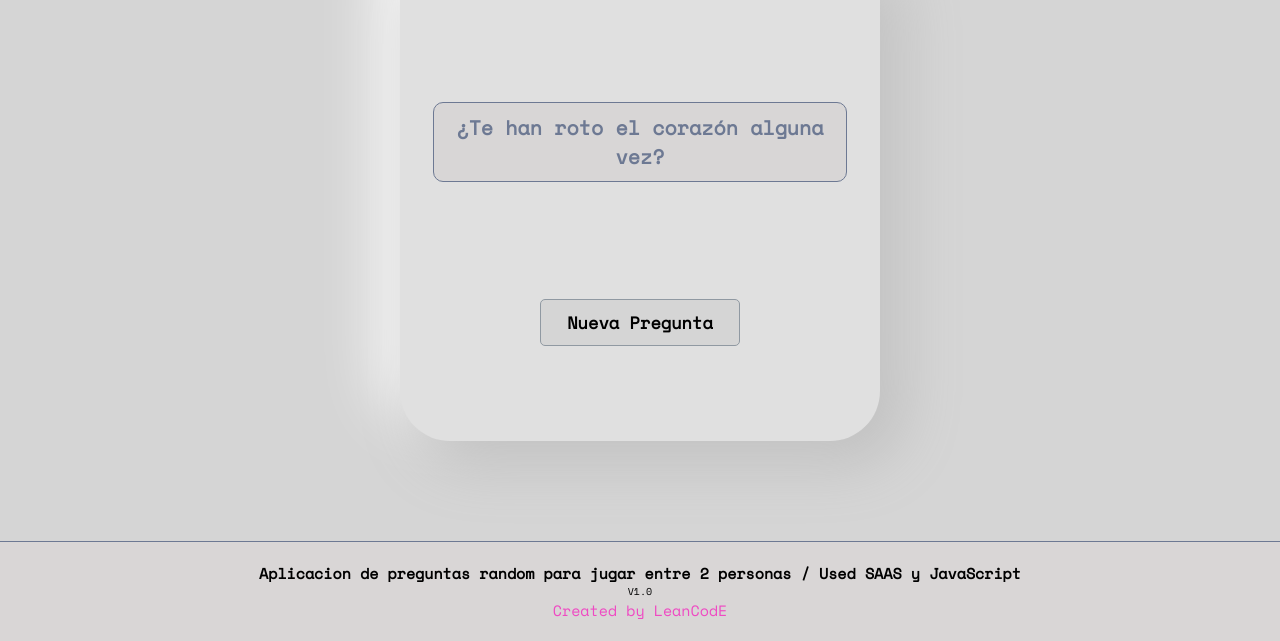
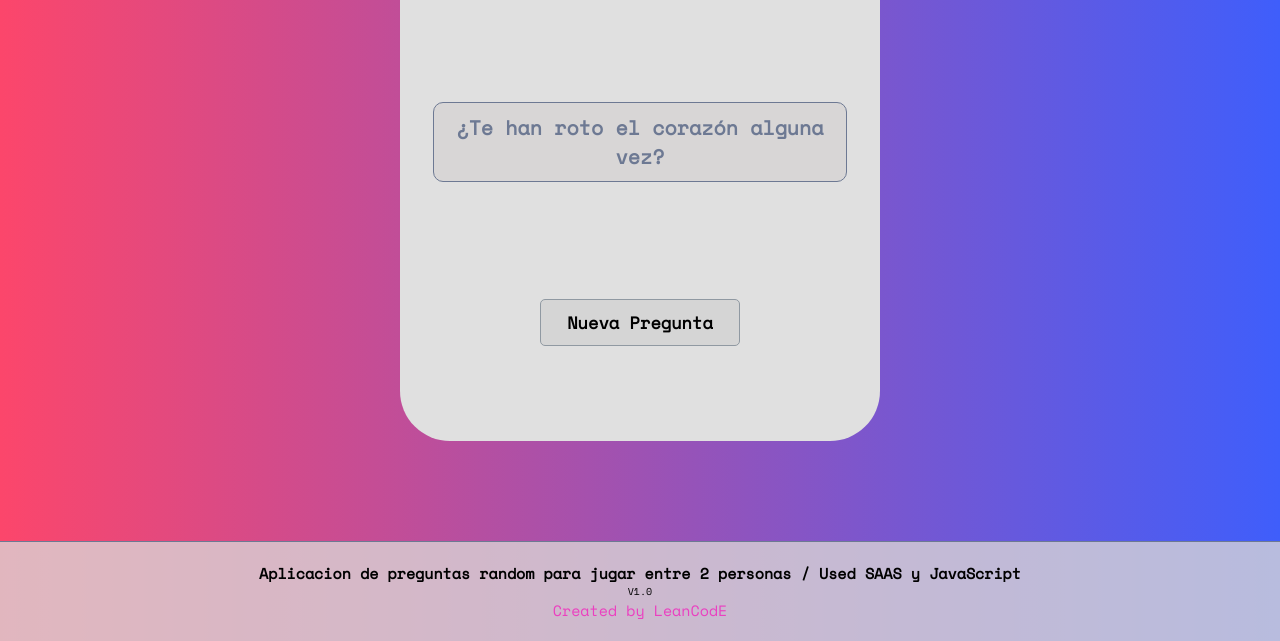
Before and after one commit to LeanCodE476/Random-Questions, a plain HTML site: page index.html in a window 1280 px wide. Shown: the part 159-800 px from the top of the page. Drawn offline with nearby package versions, Linux system fonts and the light colour scheme.

Commit message:
cambio de color background

```diff
--- a/styles.scss
+++ b/styles.scss
@@ -17,7 +17,8 @@ html{
     font-size: 10px;
 }
 body{
-    background-color: $color-paper;
+    // background-color: $color-paper;
+    background: linear-gradient(90deg, #FC466B 0%, #3F5EFB 100%);
     font-family: 'Space Mono',
     monospace;
 }
@@ -29,8 +30,8 @@ body{
     height: 50rem;
     border-radius: 50px;
     background: #e0e0e0;
-    box-shadow: 20px 20px 60px #bebebe,
-    -20px -20px 60px #ffffff;
+    // box-shadow: 20px 20px 0px #bebebe,
+    // -20px -20px 20px #ffffff;
     h1{
         color: $color-pink;
         font-size: 2.2rem;
```
Also changed, not shown: styles.css, 1 other file.
